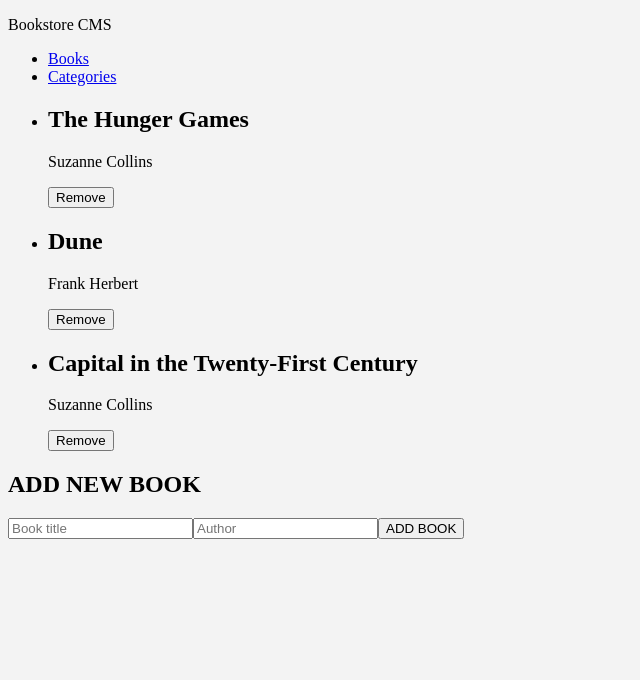
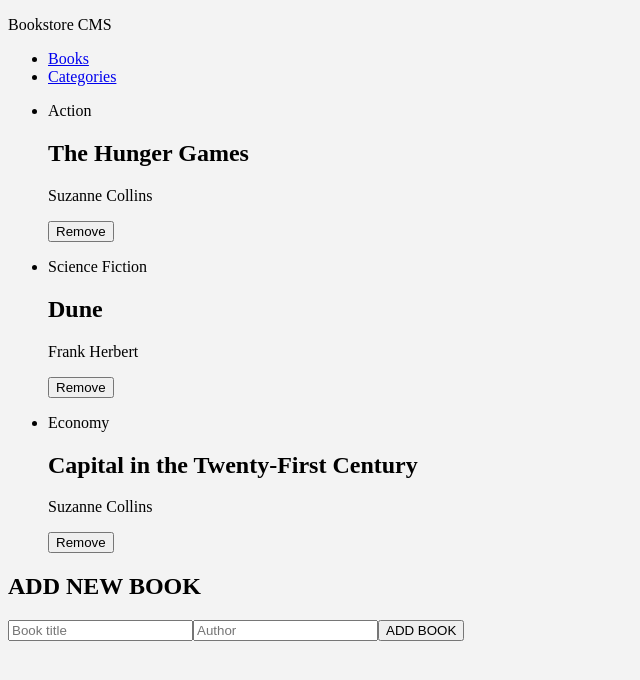
Before and after one commit to vvoo21/Bookstore, a React (Create React App) app: page / in a window 1280 px wide. Shown: the top 680 px of the page, without its empty margins (0-640 px from the left). Built offline with nearby package versions, Linux system fonts and the light colour scheme.

Commit message:
Add genre properties to object book

```diff
--- a/src/components/Book.js
+++ b/src/components/Book.js
@@ -1,9 +1,10 @@
 const Book = (book) => {
-  const { title, author } = book;
+  const { genre, title, author } = book;
 
   return (
     <li>
       <div>
+        <p>{genre}</p>
         <h2>{title}</h2>
         <p>{author}</p>
       </div>
```
